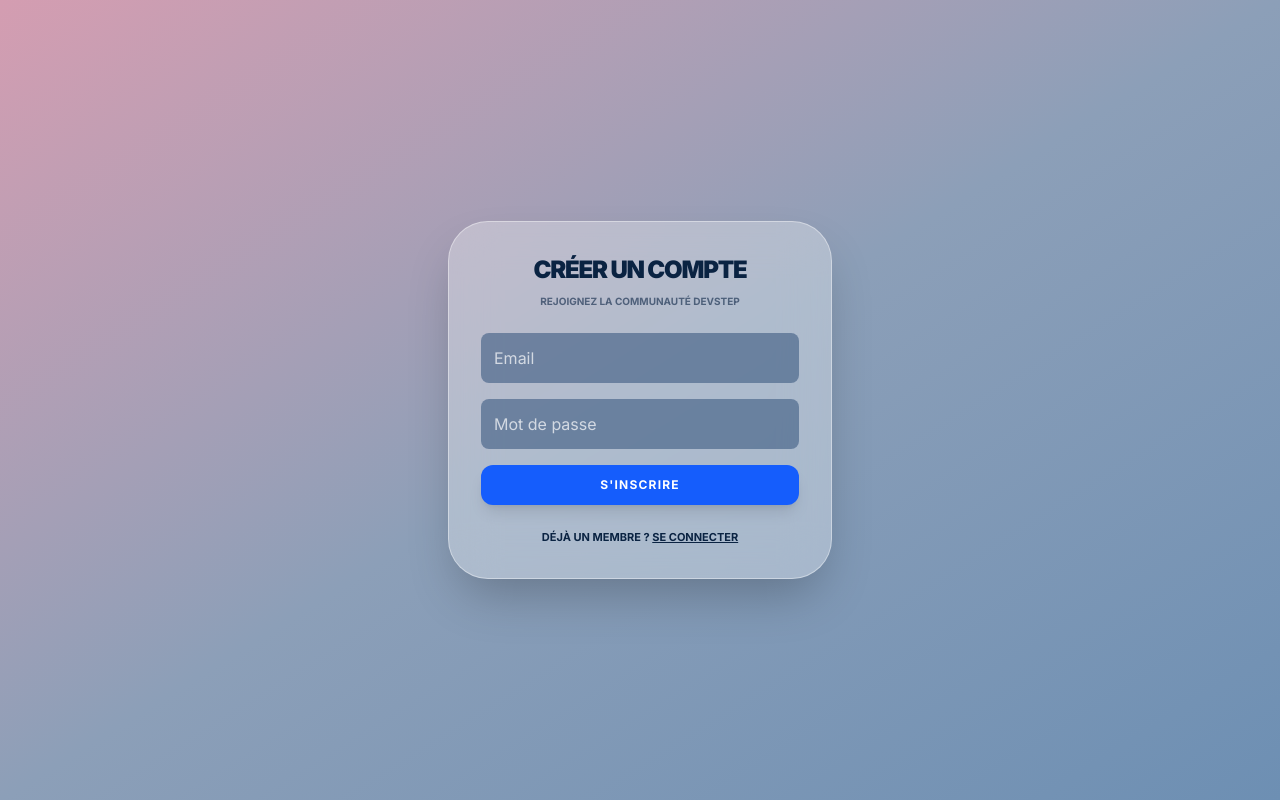
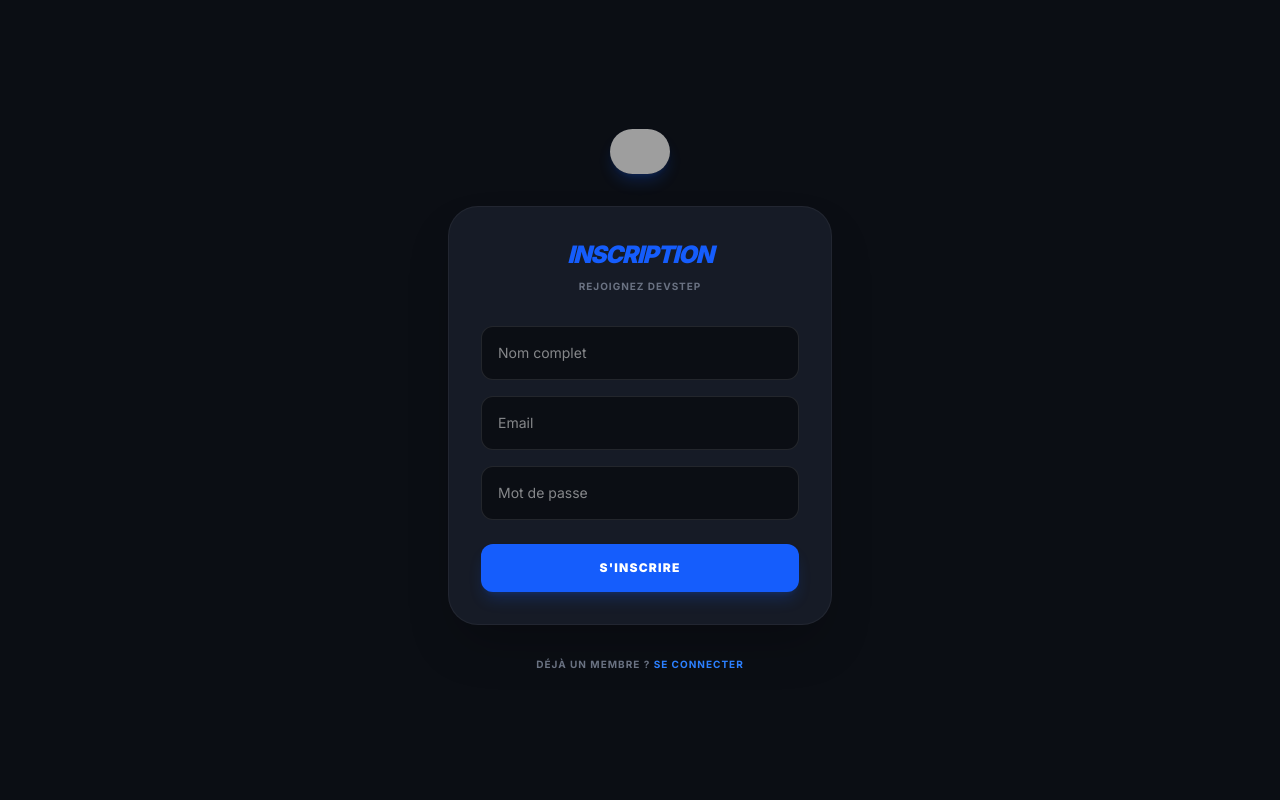
Before and after one commit to davidbyadunia04-stack/DevStep, a Next.js app: page /register in a window 1280 px wide. Built offline with nearby package versions, Linux system fonts and the light colour scheme; grey boxes are pictures that could not be loaded.

Commit message:
Réparation bouton inscription et accès direct

```diff
--- a/app/register/page.tsx
+++ b/app/register/page.tsx
@@ -1,35 +1,72 @@
+"use client"
+import { useState } from 'react'
+import { useRouter } from 'next/navigation'
+import Link from 'next/link'
+import Image from 'next/image'
+
 export default function RegisterPage() {
+  const router = useRouter()
+  const [loading, setLoading] = useState(false)
+
+  // LA FONCTION QUI COMMANDE LE BOUTON
+  const handleRegister = (e: React.FormEvent) => {
+    e.preventDefault() // Empêche le rechargement de la page
+    setLoading(true)
+
+    // 1. ON CRÉE LE BADGE DE SESSION DIRECTEMENT
+    document.cookie = "session=active; path=/; max-age=86400; SameSite=Lax"
+
+    // 2. PETIT DÉLAI POUR LE STYLE ET REDIRECTION
+    setTimeout(() => {
+        window.location.href = "/dashboard" // Utiliser window.location force le rafraîchissement global
+    }, 1000)
+  }
+
   return (
-    <div className="min-h-screen w-full flex items-center justify-center bg-gradient-to-br from-[#d49db1] via-[#8c9fb8] to-[#6d8fb3] p-4">
-      {/* Carte Glassmorphism */}
-      <div className="relative w-full max-w-sm p-8 rounded-[40px] bg-white/30 backdrop-blur-xl border border-white/40 shadow-2xl flex flex-col items-center">
+    <div className="min-h-screen bg-[#0b0e14] text-white flex items-center justify-center p-6 font-sans">
+      <div className="w-full max-w-sm">
 
-        <h1 className="text-2xl font-black text-[#0a2342] mb-2 uppercase tracking-tighter">Créer un compte</h1>
-        <p className="text-[10px] text-[#0a2342]/60 font-bold mb-6 uppercase">Rejoignez la communauté DevStep</p>
+        {/* LOGO */}
+        <div className="flex justify-center mb-8">
+            <Image src="/icon.png" alt="Logo" width={60} height={60} className="rounded-full shadow-lg shadow-blue-600/20" />
+        </div>
 
-        <form className="w-full space-y-4">
+        <form onSubmit={handleRegister} className="p-8 bg-[#161b26] rounded-[30px] border border-white/5 shadow-2xl">
+          <h1 className="text-2xl font-black italic text-blue-600 mb-2 text-center uppercase tracking-tighter">Inscription</h1>
+          <p className="text-gray-500 text-[10px] text-center mb-8 font-bold uppercase tracking-widest">Rejoignez DevStep</p>
+
+          <input
+            type="text"
+            placeholder="Nom complet"
+            className="w-full p-4 bg-[#0b0e14] border border-white/10 rounded-xl mb-4 text-sm focus:border-blue-500 outline-none transition-all text-white"
+            required
+          />
           <input
             type="email"
             placeholder="Email"
-            className="w-full p-3 bg-[#3d5a80]/60 text-white placeholder-white/70 rounded-lg outline-none border border-transparent focus:border-white/50"
+            className="w-full p-4 bg-[#0b0e14] border border-white/10 rounded-xl mb-4 text-sm focus:border-blue-500 outline-none transition-all text-white"
+            required
           />
           <input
             type="password"
             placeholder="Mot de passe"
-            className="w-full p-3 bg-[#3d5a80]/60 text-white placeholder-white/70 rounded-lg outline-none border border-transparent focus:border-white/50"
+            className="w-full p-4 bg-[#0b0e14] border border-white/10 rounded-xl mb-6 text-sm focus:border-blue-500 outline-none transition-all text-white"
+            required
           />
 
-          <button className="w-full py-3 bg-blue-600 text-white font-bold rounded-xl shadow-lg hover:bg-blue-700 transition-all uppercase tracking-widest text-xs">
-            S'inscrire
+          <button
+            type="submit"
+            disabled={loading}
+            className="w-full py-4 bg-blue-600 hover:bg-blue-700 disabled:bg-blue-800 rounded-xl font-black uppercase text-xs tracking-widest transition-all shadow-lg shadow-blue-600/20"
+          >
+            {loading ? "Création du compte..." : "S'inscrire"}
           </button>
         </form>
 
-        <div className="mt-6">
-           <p className="text-[11px] text-[#0a2342] font-bold uppercase">
-             Déjà un membre ? <a href="/login" className="underline hover:text-blue-700">Se connecter</a>
-           </p>
-        </div>
+        <p className="mt-8 text-center text-gray-500 text-[10px] uppercase font-bold tracking-widest">
+          Déjà un membre ? <Link href="/login" className="text-blue-500 hover:underline">Se connecter</Link>
+        </p>
       </div>
     </div>
-  );
+  )
 }
```
